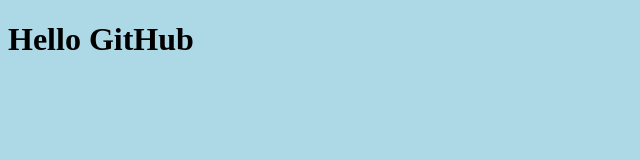
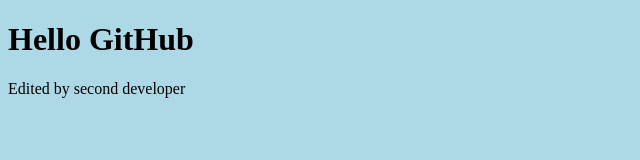
Before and after one commit to elvishkiller624-coder/DVC_ASSIGNMENT, a plain HTML site: page index.html in a window 1280 px wide. Shown: the whole page, without its empty margins (0-640 px from the left). Drawn offline with Linux system fonts and the light colour scheme; files that its build step writes are made by us from their sources.

Commit message:
Second developer update

```diff
--- a/index.html
+++ b/index.html
@@ -6,5 +6,7 @@
 </head>
 <body>
     <h1>Hello GitHub</h1>
+<p>Edited by second developer</p>
+
 </body>
 </html>
```
